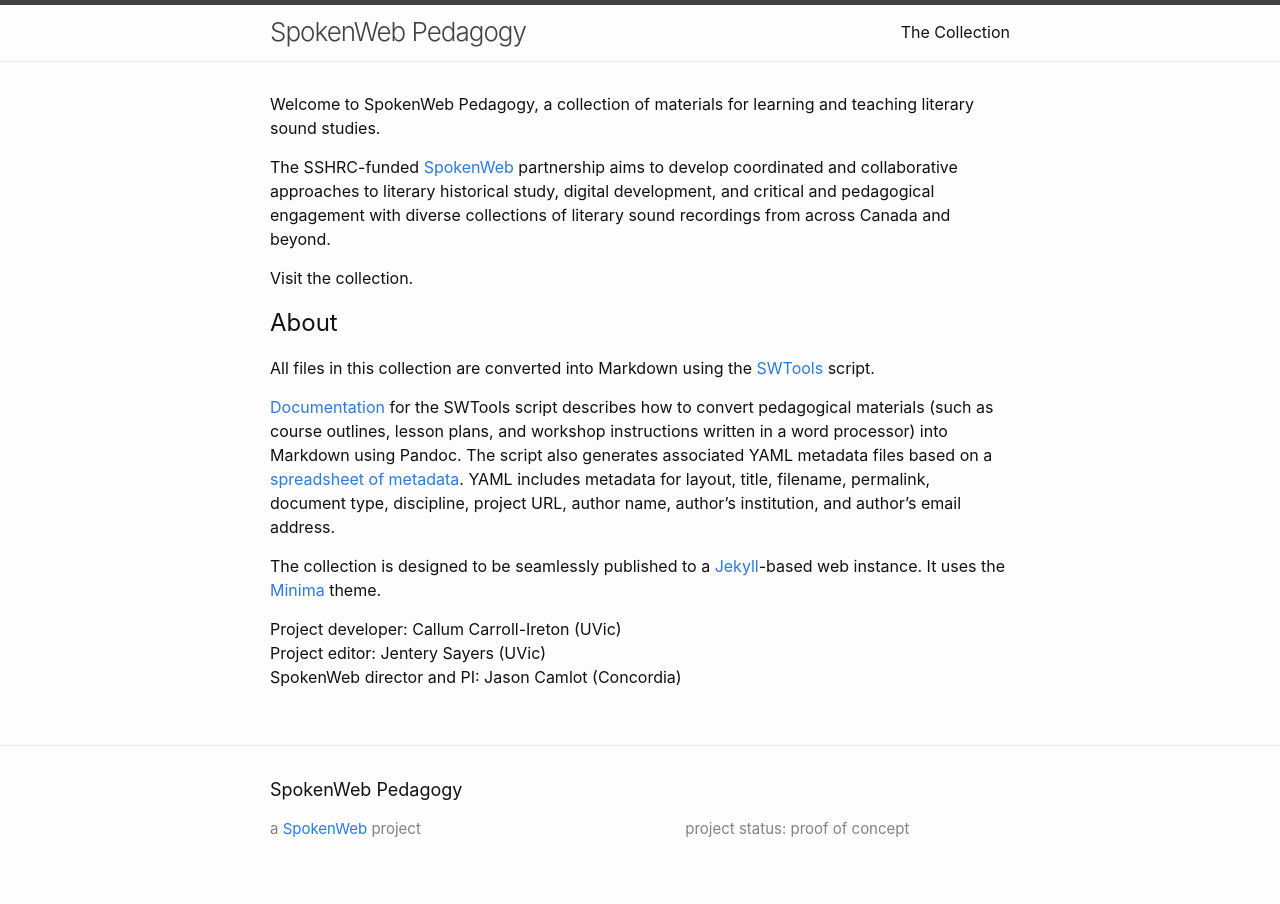
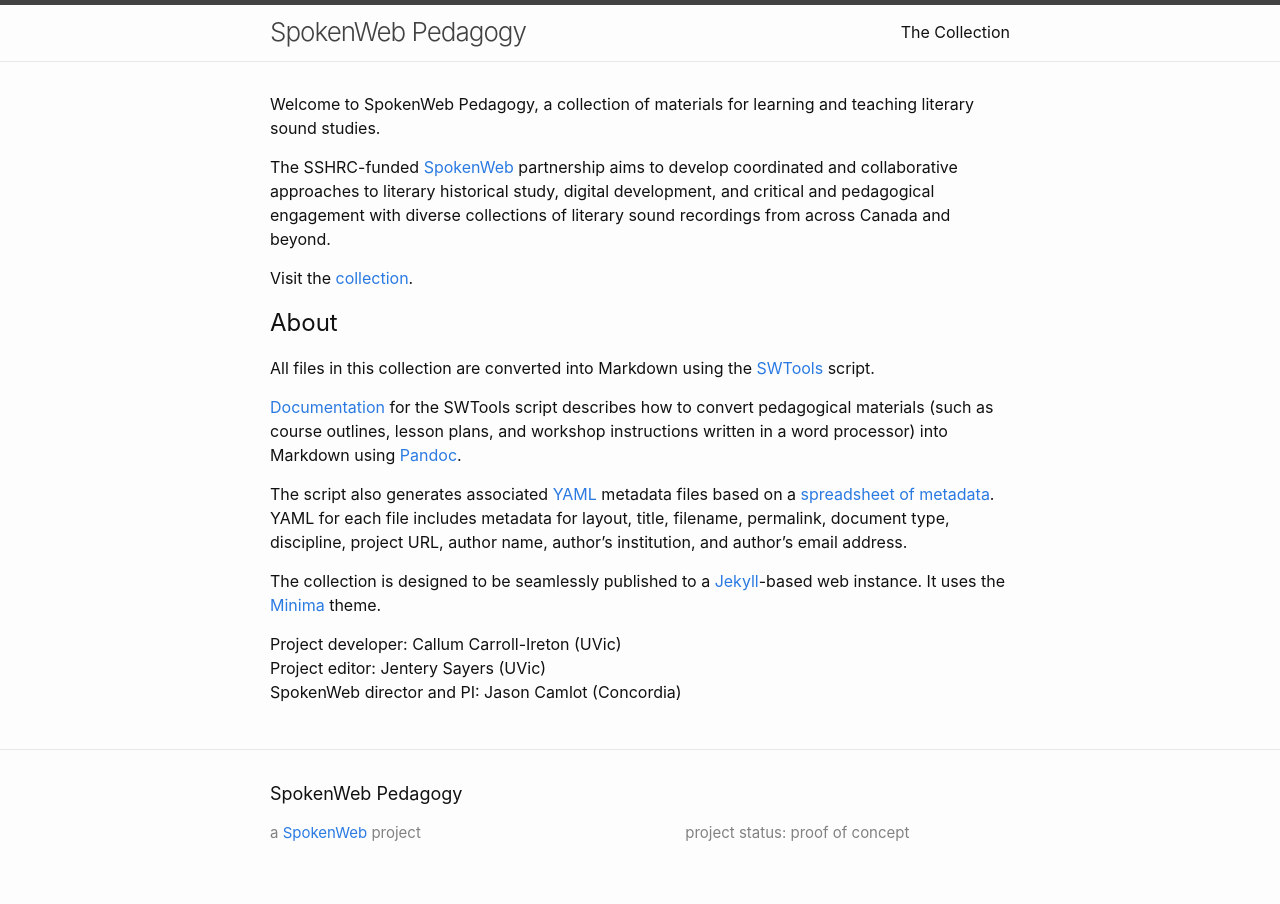
Before and after one commit to jentery/SWDemo, a Jekyll site: the page built from index.md, in a window 1280 px wide. Built offline with Jekyll 4.4.1, drawn with Linux system fonts in a browser that asks for light colours.

Commit message:
Update index.md

```diff
--- a/index.md
+++ b/index.md
@@ -11,13 +11,15 @@
 
 The SSHRC-funded [SpokenWeb](https://spokenweb.ca/) partnership aims to develop coordinated and collaborative approaches to literary historical study, digital development, and critical and pedagogical engagement with diverse collections of literary sound recordings from across Canada and beyond.
 
-Visit the collection.
+Visit the [collection](https://jentery.github.io/SWDemo/mdfiles/).
 
 ## About
 
 All files in this collection are converted into Markdown using the [SWTools](https://github.com/callumyci/SWTools) script.
 
-[Documentation](https://github.com/callumyci/SWTools/blob/main/README.md) for the SWTools script describes how to convert pedagogical materials (such as course outlines, lesson plans, and workshop instructions written in a word processor) into Markdown using Pandoc. The script also generates associated YAML metadata files based on a [spreadsheet of metadata](https://github.com/jentery/SWDemo/blob/main/metadata.xlsx). YAML includes metadata for layout, title, filename, permalink, document type, discipline, project URL, author name, author's institution, and author's email address.
+[Documentation](https://github.com/callumyci/SWTools/blob/main/README.md) for the SWTools script describes how to convert pedagogical materials (such as course outlines, lesson plans, and workshop instructions written in a word processor) into Markdown using [Pandoc](https://pandoc.org/).
+
+The script also generates associated [YAML](https://yaml.org/) metadata files based on a [spreadsheet of metadata](https://github.com/jentery/SWDemo/blob/main/metadata.xlsx). YAML for each file includes metadata for layout, title, filename, permalink, document type, discipline, project URL, author name, author's institution, and author's email address.
 
 The collection is designed to be seamlessly published to a [Jekyll](https://github.com/jekyll)-based web instance. It uses the [Minima](https://github.com/jekyll/minima) theme.
 
```
